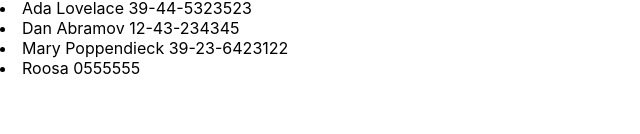
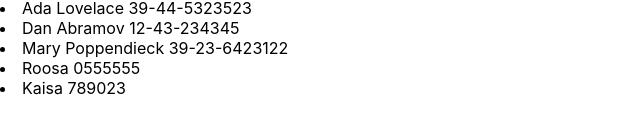
Before and after one commit to roosmeri/fullstack2019, a React (Create React App) app in the folder part2/puhelinluettelo/: page / in a window 1280 px wide. Shown: the part 308-442 px from the top of the page, without its empty margins (0-640 px from the left). Built offline with nearby package versions, Linux system fonts and the light colour scheme; data requests are answered from the project's data file.

Commit message:
Part 2: 2.16

```diff
--- a/part2/puhelinluettelo/db.json
+++ b/part2/puhelinluettelo/db.json
@@ -24,6 +24,11 @@
       "name": "Roosa",
       "number": "0555555",
       "id": 5
+    },
+    {
+      "name": "Kaisa",
+      "number": "789023",
+      "id": 6
     }
   ]
 }
--- a/part2/puhelinluettelo/src/App.js
+++ b/part2/puhelinluettelo/src/App.js
@@ -2,7 +2,7 @@ import React, { useState, useEffect } from 'react'
 import Entry from './components/Entry'
 import Filter from './components/Filter'
 import PersonForm from './components/PersonForm'
-import axios from 'axios'
+import { getAll, create } from './services/persons'
 
 const App = () => {
   const [persons, setPersons] = useState([])
@@ -11,12 +11,7 @@ const App = () => {
   const [newFilter, setNewFilter] = useState('')
 
   useEffect(() => {
-    axios
-      .get('http://localhost:3001/persons')
-      .then(response => {
-        console.log('got response on persons')
-        setPersons(response.data)
-      })
+    getAll().then(data => setPersons(data))
   }, [])
 
   const addPerson = (event) => {
@@ -29,14 +24,12 @@ const App = () => {
       name: newName,
       number: newNumber
     }
-
-    axios.post('http://localhost:3001/persons', personObject)
-      .then(response => {
-        setPersons(persons.concat(personObject))
-        console.log(persons)
-        setNewName('')
-        setNewNumber('')
-      })
+    create(personObject).then(added => {
+      setPersons(persons.concat(added))
+      console.log(persons)
+      setNewName('')
+      setNewNumber('')
+    })
 
   }
 
--- /dev/null
+++ b/part2/puhelinluettelo/src/services/persons.js
@@ -0,0 +1,19 @@
+import axios from 'axios'
+const baseUrl = 'http://localhost:3001/persons'
+
+export const getAll = () => {
+  const request = axios.get(baseUrl)
+  return request.then(response => response.data)
+}
+
+export const create = newObject => {
+  const request = axios.post(baseUrl, newObject)
+  return request.then(response => response.data)
+}
+
+//const update = (id, newObject) => {
+//  const request = axios.put(`${baseUrl}/${id}`, newObject)
+//  return request.then(response => response.data)
+//}
+
+//export default { getAll, create, update }
```
